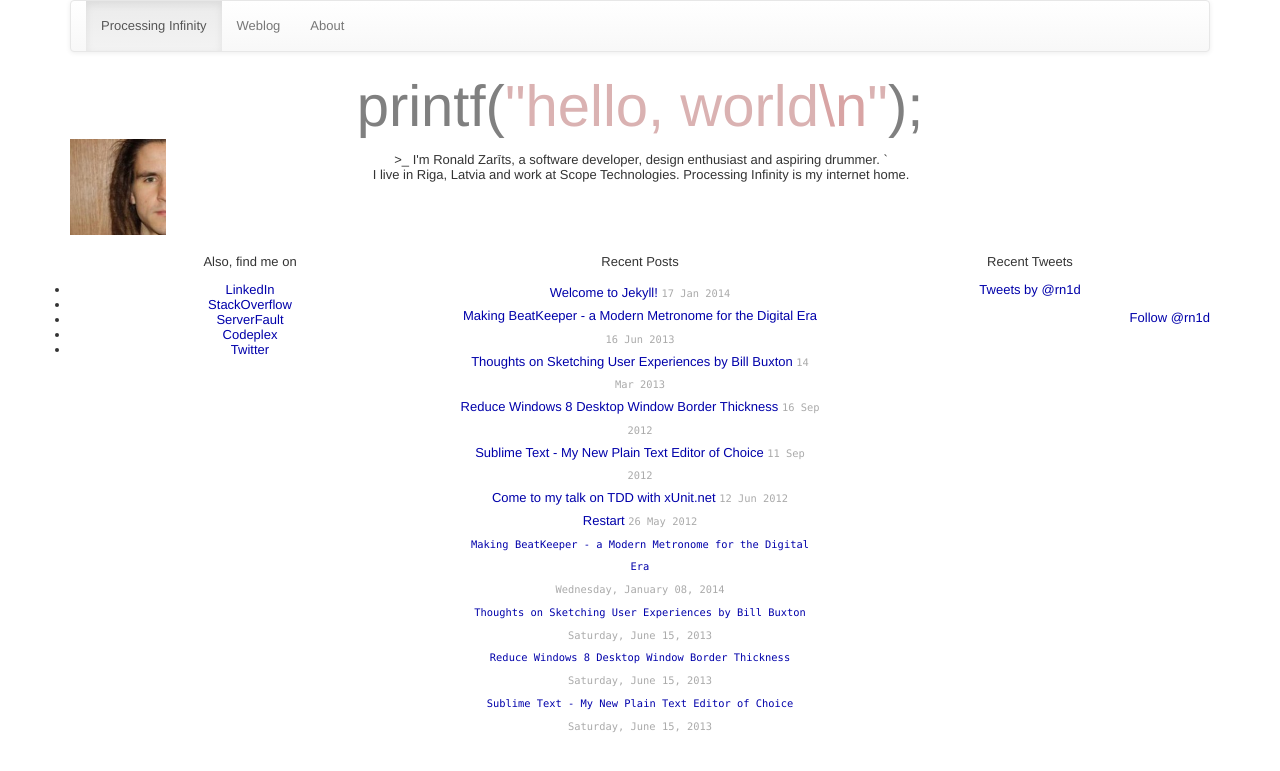
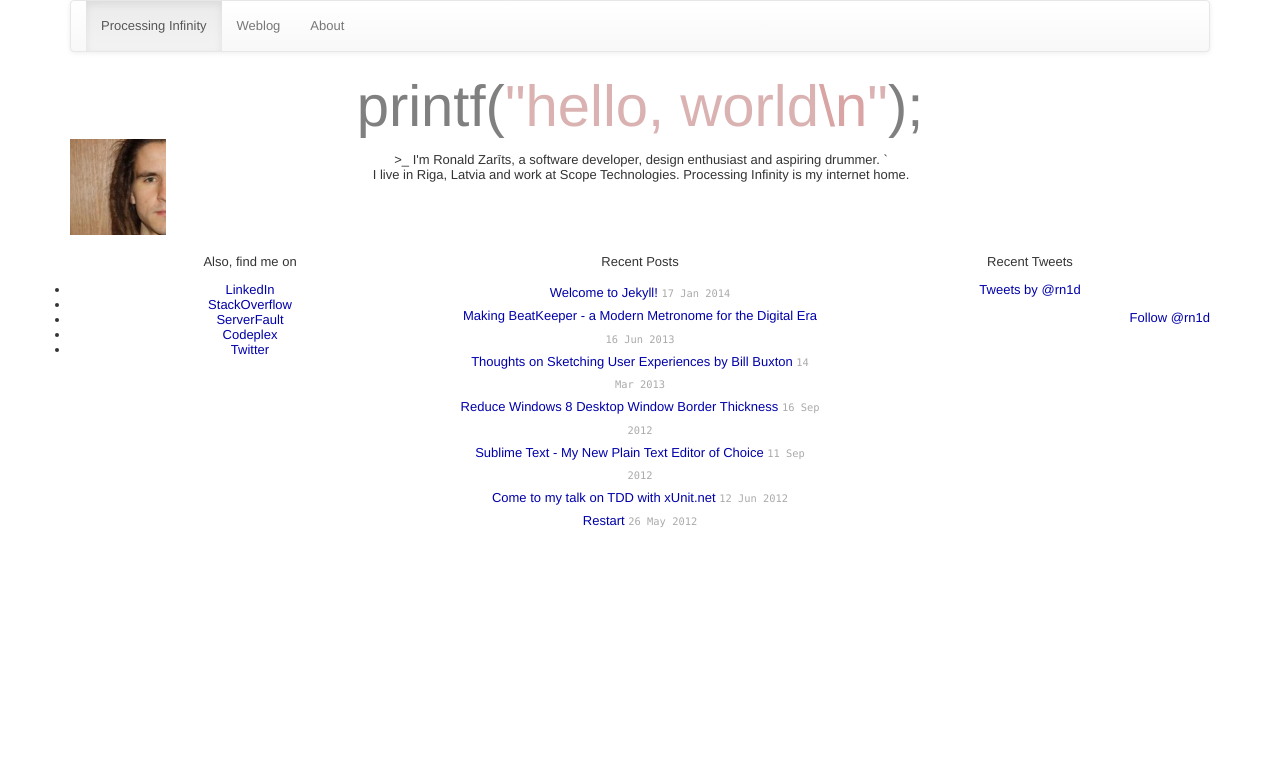
Before and after one commit to rn1d/rn1d.github.io, a Jekyll site: the page built from index.html, in a window 1280 px wide. Shown: the top 771 px of the page. Built offline with Jekyll 4.4.1, drawn with Linux system fonts in a browser that asks for light colours; nearby versions of some CDN libraries; Markdown is read by kramdown in place of the engine named in the settings; comment, search, counter and statistics services are not loaded.

Commit message:
Dropped unused static links.

```diff
--- a/index.html
+++ b/index.html
@@ -96,9 +96,6 @@ title: Hello!
                     <header>
                         <h1>Recent Posts</h1>
                     </header>
-
-
-
                     <ul class="posts">
                         {% for post in site.posts %}
                             <li>
@@ -106,23 +103,6 @@ title: Hello!
                             <span class="metadata">{{ post.date | date_to_string }}</span>
                             </li>
                         {% endfor %}
-
-                        <li>
-                            <span><a href="/making-beatkeeper">Making BeatKeeper - a Modern Metronome for the Digital Era</a></span>
-                            <div><span class="metadata">Wednesday, January 08, 2014</span></div>
-                        </li>
-                        <li>
-                            <div><span><a href="/blog/thoughts-on-sketching-user-experiences-by-bill-buxton">Thoughts on Sketching User Experiences by Bill Buxton</a></span></div>
-                            <div><span class="metadata">Saturday, June 15, 2013</span></div>
-                        </li>
-                        <li>
-                            <div><span><a href="/blog/reduce-windows-8-desktop-window-border-thickness">Reduce Windows 8 Desktop Window Border Thickness</a></span></div>
-                            <div><span class="metadata">Saturday, June 15, 2013</span></div>
-                        </li>
-                        <li>
-                            <div><span><a href="/blog/sublime-text---my-new-plain-text-editor-of-choice">Sublime Text - My New Plain Text Editor of Choice</a></span></div>
-                            <div><span class="metadata">Saturday, June 15, 2013</span></div>
-                        </li>
                     </ul>
                 </article>
             </div>
```
